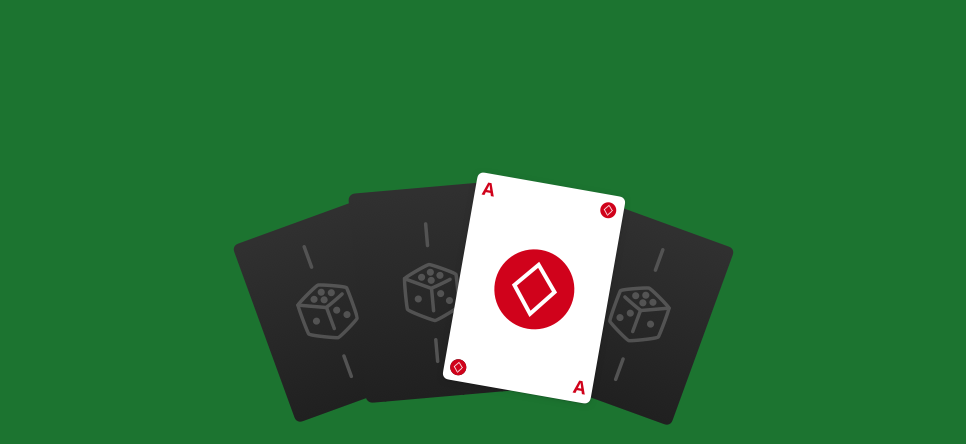
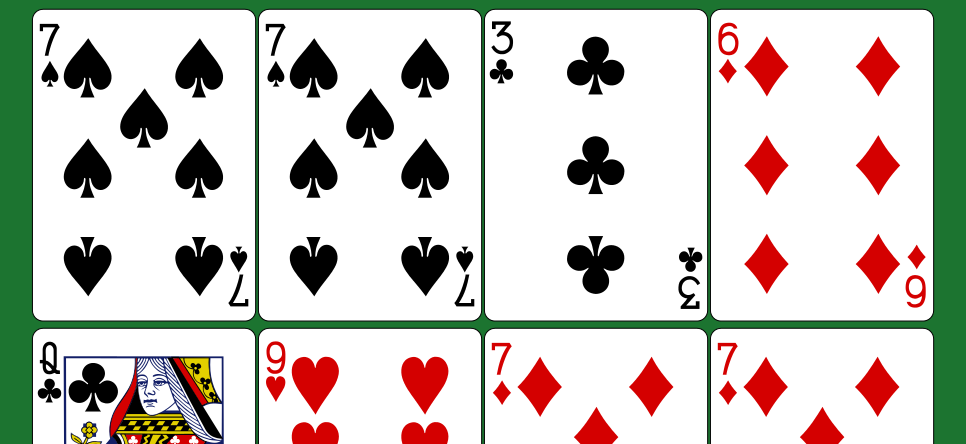
Before and after one commit to bodpunk/Cards, a plain HTML site: page index.html in a window 1280 px wide. Shown: the top 444 px of the page, without its empty margins (157-1123 px from the left). Drawn offline with nearby package versions, Linux system fonts and the light colour scheme.

Commit message:
First js
Добавление массива с кодом, позволяющим включать в html рандомные карты на основной экран + рандомное перемешивание этих карт

```diff
--- a/css/main.css
+++ b/css/main.css
@@ -33,3 +33,8 @@ body {
   opacity: 0.85;
   margin-top: 10px;
 }
+
+.main-screen {
+  padding-left: 10%;
+  padding-right: 10%;
+}
--- a/index.html
+++ b/index.html
@@ -8,12 +8,14 @@
 </head>
 <body>
   <!-- Стартовый экран -->
-  <div class="start-screen">
+  <div class="start-screen non-visible">
     <img class="start-img" src="img/StartGame.png" width="501" height="257">
     <h1 class="main-header">Memory game</h1>
     <button class="start-button" type="button">Начать игру</button>
   </div>
   <!-- Главный экран -->
+  <div class="main-screen">
+  </div>
   <!-- Последний экран -->
   <script src="https://code.jquery.com/jquery-3.2.1.min.js" integrity="sha256-hwg4gsxgFZhOsEEamdOYGBf13FyQuiTwlAQgxVSNgt4=" crossorigin="anonymous"></script>
   <script src="js/main.js"></script>
--- a/js/main.js
+++ b/js/main.js
@@ -0,0 +1,16 @@
+var arrCards = ["0C", "0D", "0H", "0S", "2C", "2D", "2H", "2S", "3C", "3D", "3H", "3S", "4C", "4D", "4H", "4S", "5C", "5D", "5H", "5S", "6C", "6D", "6H", "6S", "7C", "7D", "7H", "7S", "8C", "8D", "8H", "8S", "9C", "9D", "9H", "9S", "AC", "AD", "AH", "AS", "JC", "JD", "JH", "JS", "KC", "KD", "KH", "KS", "QC", "QD", "QH", "QS"];
+
+$(document).ready(function() {
+  for (var i = 0; i < 9; i++) {
+    var rand = Math.floor(Math.random() * arrCards.length);
+    var x = arrCards[rand];
+    $(".main-screen").append('<img class="cards__item" src="img/' + x + '.png" width="226" height="314">');
+    $(".main-screen").append('<img class="cards__item" src="img/' + x + '.png" width="226" height="314">');
+    arrCards.splice(rand, 1);
+  };
+  var parent = $(".main-screen");
+    var imgItems = parent.children();
+    while (imgItems.length) {
+        parent.append(imgItems.splice(Math.floor(Math.random() * imgItems.length), 1)[0]);
+    }
+});
```
